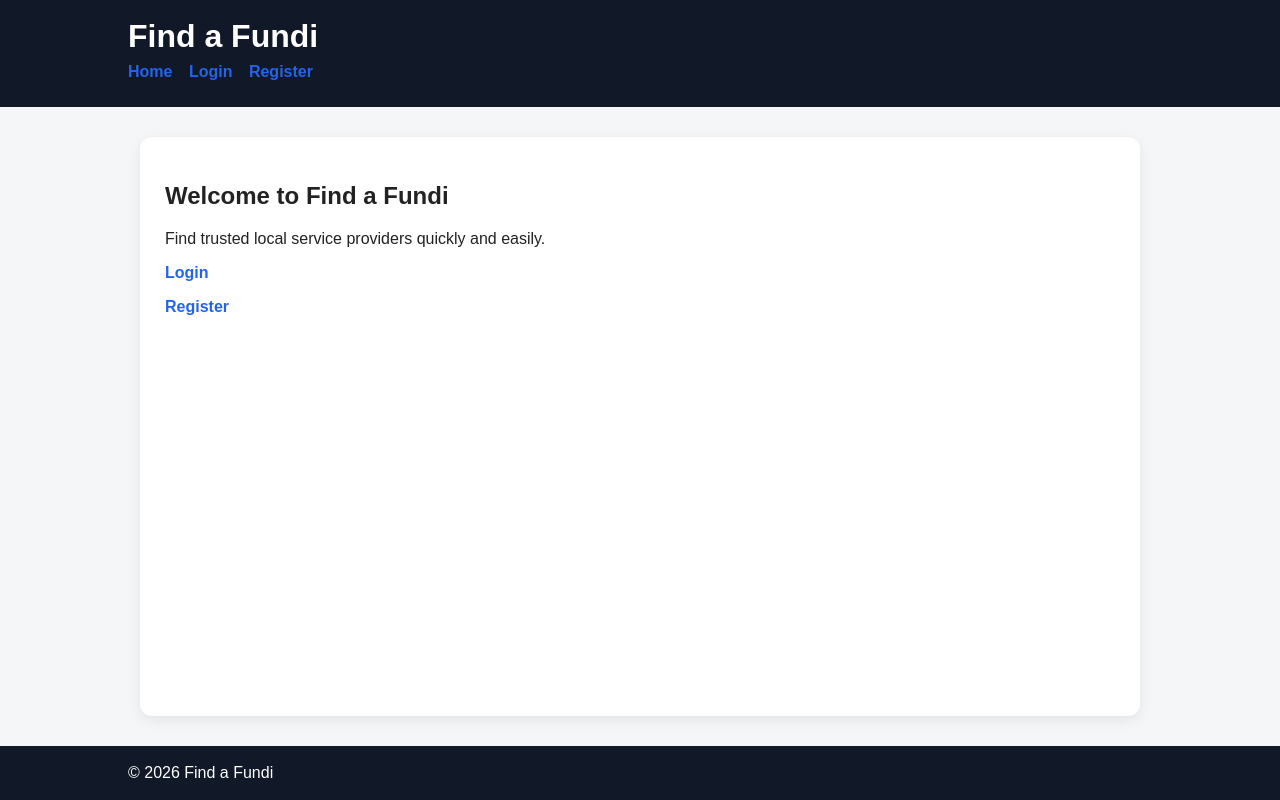
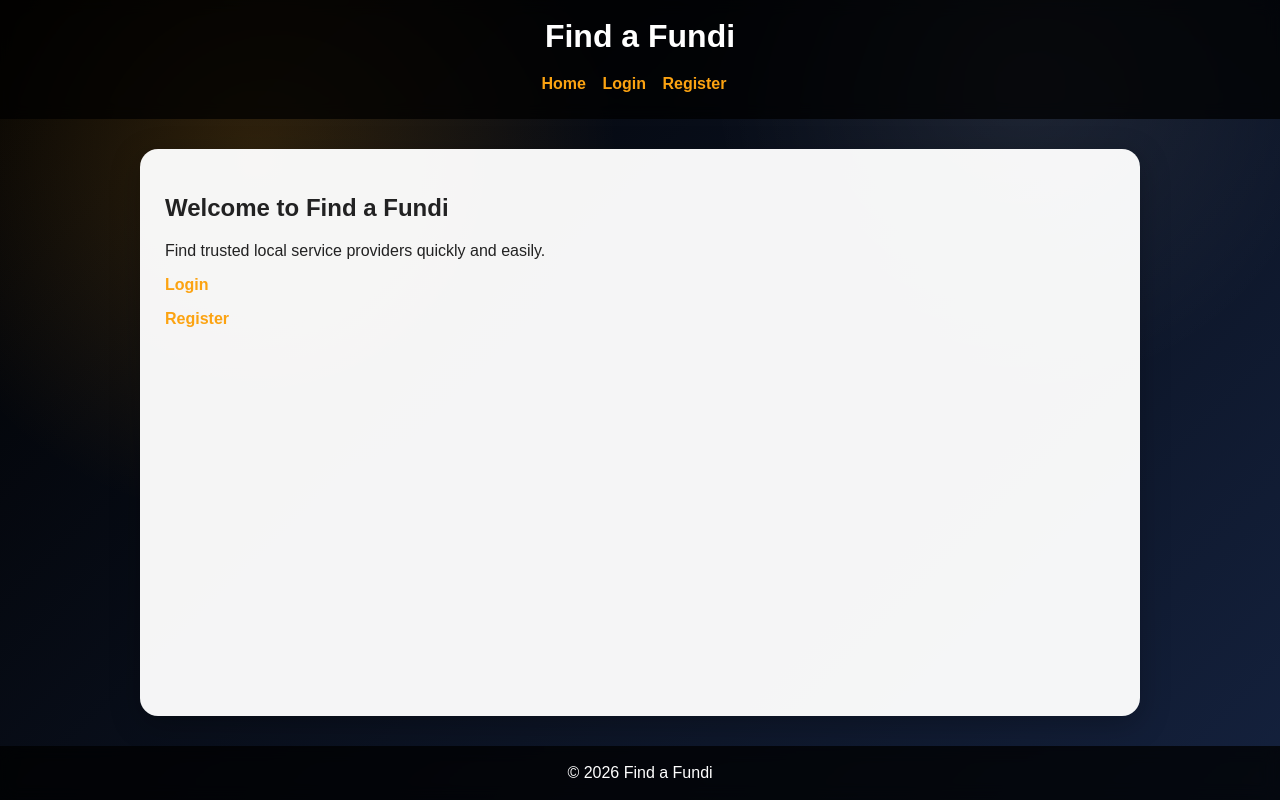
Before and after one commit to JeffyJ080/find-a-fundi, a PHP site: page /index.php in a window 1280 px wide. Run offline with PHP 8.4, Linux system fonts and the light colour scheme.

Commit message:
Added black and gold visual theme

```diff
--- a/assets/css/style.css
+++ b/assets/css/style.css
@@ -1,3 +1,11 @@
+:root {
+    --white: #FFFFFF;
+    --light-grey: #E5E5E5;
+    --gold: #FCA311;
+    --navy: #14213D;
+    --black: #000000;
+}
+
 * {
     box-sizing: border-box;
 }
@@ -5,38 +13,54 @@
 body {
     margin: 0;
     font-family: Arial, sans-serif;
-    background: #f4f6f8;
-    color: #222;
-
+    color: var(--white);
     min-height: 100vh;
     display: flex;
     flex-direction: column;
+    background:
+        radial-gradient(circle at 20% 20%, rgba(252, 163, 17, 0.18), transparent 30%),
+        radial-gradient(circle at 80% 10%, rgba(255, 255, 255, 0.08), transparent 25%),
+        linear-gradient(135deg, var(--black), var(--navy));
+    background-attachment: fixed;
 }
 
 header, footer {
-    background: #111827;
-    color: white;
+    background: rgba(0, 0, 0, 0.75);
+    color: var(--white);
     padding: 18px 10%;
+    backdrop-filter: blur(8px);
+
+    text-align: center;
 }
 
 header h1, footer p {
     margin: 0;
 }
 
+.nav-links {
+    margin-top: 12px;
+}
+
+.nav-links a {
+    display: inline-block;
+    margin: 0 10px;
+}
+
 main {
     flex: 1;
-
     width: 90%;
     max-width: 1000px;
     margin: 30px auto;
-    background: white;
+    background: rgba(255, 255, 255, 0.96);
+    color: #222;
     padding: 25px;
-    border-radius: 12px;
-    box-shadow: 0 4px 14px rgba(0,0,0,0.08);
+    border-radius: 18px;
+    box-shadow: 0 8px 30px rgba(0,0,0,0.25);
 }
 
+
 a {
-    color: #2563eb;
+    color: var(--gold);
     text-decoration: none;
     font-weight: bold;
 }
@@ -46,16 +70,17 @@ a:hover {
 }
 
 button {
-    background: #2563eb;
-    color: white;
+    background: var(--gold);
+    color: var(--black);
     border: none;
     padding: 10px 16px;
     border-radius: 8px;
     cursor: pointer;
+    font-weight: bold;
 }
 
 button:hover {
-    background: #1d4ed8;
+    background: #e8940d;
 }
 
 input, textarea, select {
@@ -72,11 +97,12 @@ textarea {
 }
 
 .card {
-    border: 1px solid #ddd;
+    border: 1px solid var(--light-grey);
     padding: 18px;
     margin-bottom: 18px;
-    border-radius: 12px;
-    background: #fafafa;
+    border-radius: 14px;
+    background: #FFFFFF;
+    box-shadow: 0 4px 14px rgba(0,0,0,0.08);
 }
 
 .nav-links a {
--- /dev/null
+++ b/assets/js/background.js
@@ -0,0 +1,10 @@
+document.addEventListener("mousemove", (event) => {
+    const x = (event.clientX / window.innerWidth) * 100;
+    const y = (event.clientY / window.innerHeight) * 100;
+
+    document.body.style.background = `
+        radial-gradient(circle at ${x}% ${y}%, rgba(252, 163, 17, 0.22), transparent 28%),
+        radial-gradient(circle at 80% 10%, rgba(255, 255, 255, 0.08), transparent 25%),
+        linear-gradient(135deg, #000000, #14213D)
+    `;
+});
--- a/includes/footer.php
+++ b/includes/footer.php
@@ -4,5 +4,7 @@
     <p>&copy; <?php echo date("Y"); ?> Find a Fundi</p>
 </footer>
 
+<script src="/find-a-fundi/assets/js/background.js"></script>
+
 </body>
 </html>
```
Also changed, not shown: assets/js/main.js (deleted).
